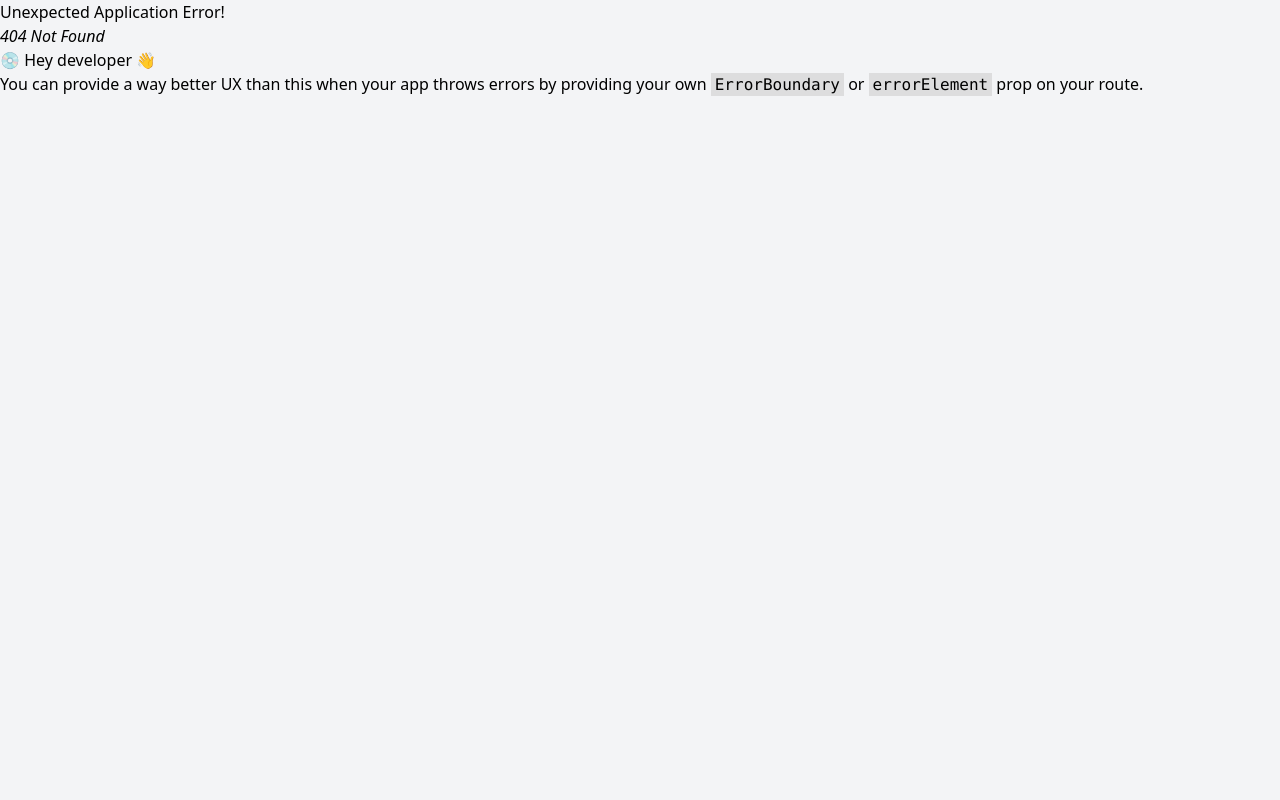
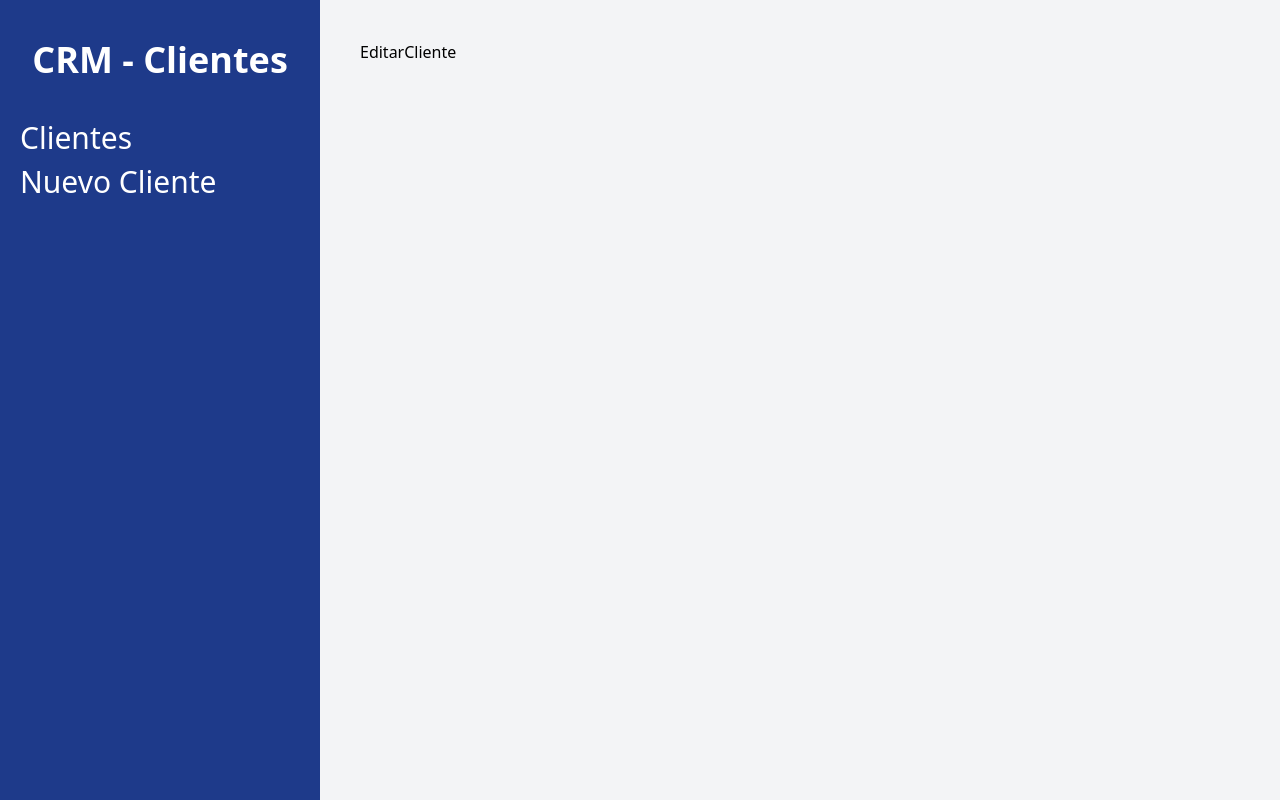
Before and after one commit to Daniel151505/crm-react, a React (Vite) app: page /clientes/1/editar in a window 1280 px wide. Before the commit this address had no page. Built offline with nearby package versions, Linux system fonts and the light colour scheme.

Commit message:
feat(main.jsx, Cliente.jsx, EditarCliente.jsx): Recuperando Id

```diff
--- a/src/components/Cliente.jsx
+++ b/src/components/Cliente.jsx
@@ -1,4 +1,7 @@
+import { useNavigate } from "react-router-dom";
+
 function Cliente({ cliente }) {
+  const navigate = useNavigate();
   const { nombre, empresa, email, telefono, id } = cliente;
 
   return (
@@ -22,6 +25,7 @@
         <button
           type="button"
           className="text-blue-600 hover:text-blue-700 uppercase font-bold text-xs"
+          onClick={() => navigate(`/clientes/${id}/editar`)}
         >
           Editar
         </button>
--- /dev/null
+++ b/src/components/EditarCliente.jsx
@@ -0,0 +1,9 @@
+export async function loader({ params }) {
+  console.log(params);
+  return null;
+}
+function EditarCliente() {
+  return <div>EditarCliente</div>;
+}
+
+export default EditarCliente;
--- a/src/main.jsx
+++ b/src/main.jsx
@@ -7,6 +7,9 @@
   action as nuevoClienteAction,
 } from "./pages/NuevoCliente";
 import Index, { loader as clientesLoader } from "./pages/Index";
+import EditarCliente, {
+  loader as editarClienteLoader,
+} from "./components/EditarCliente";
 import ErrorPage from "./components/Errorpage";
 
 const router = createBrowserRouter([
@@ -18,12 +21,17 @@
         index: true,
         element: <Index />,
         loader: clientesLoader,
-        errorElement: <ErrorPage></ErrorPage>
+        errorElement: <ErrorPage />,
       },
       {
         path: "/clientes/nuevo",
         element: <NuevoCliente />,
         action: nuevoClienteAction,
+      },
+      {
+        path: "/clientes/:clienteId/editar",
+        element: <EditarCliente />,
+        loader: editarClienteLoader,
       },
     ],
   },
```
